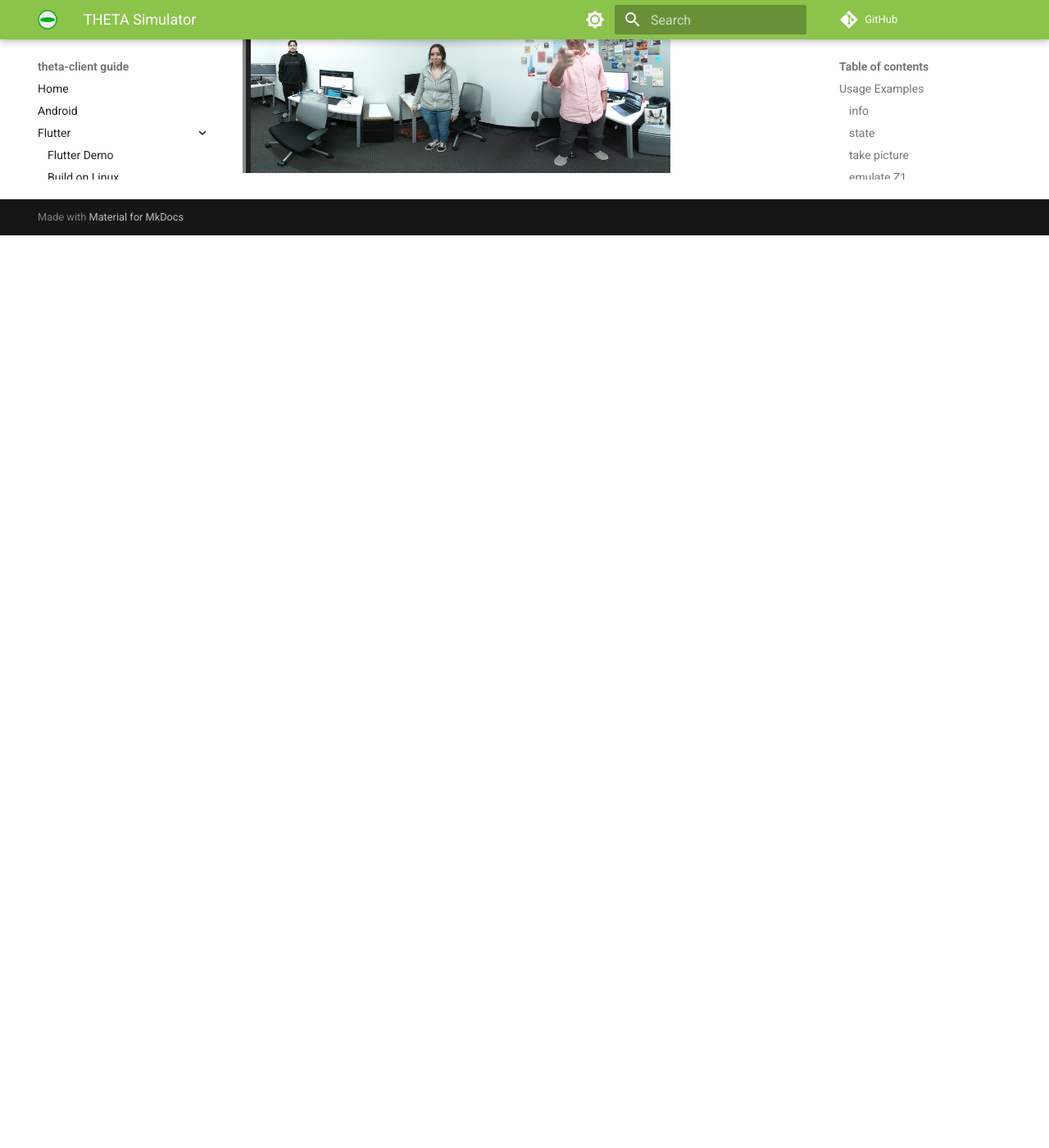
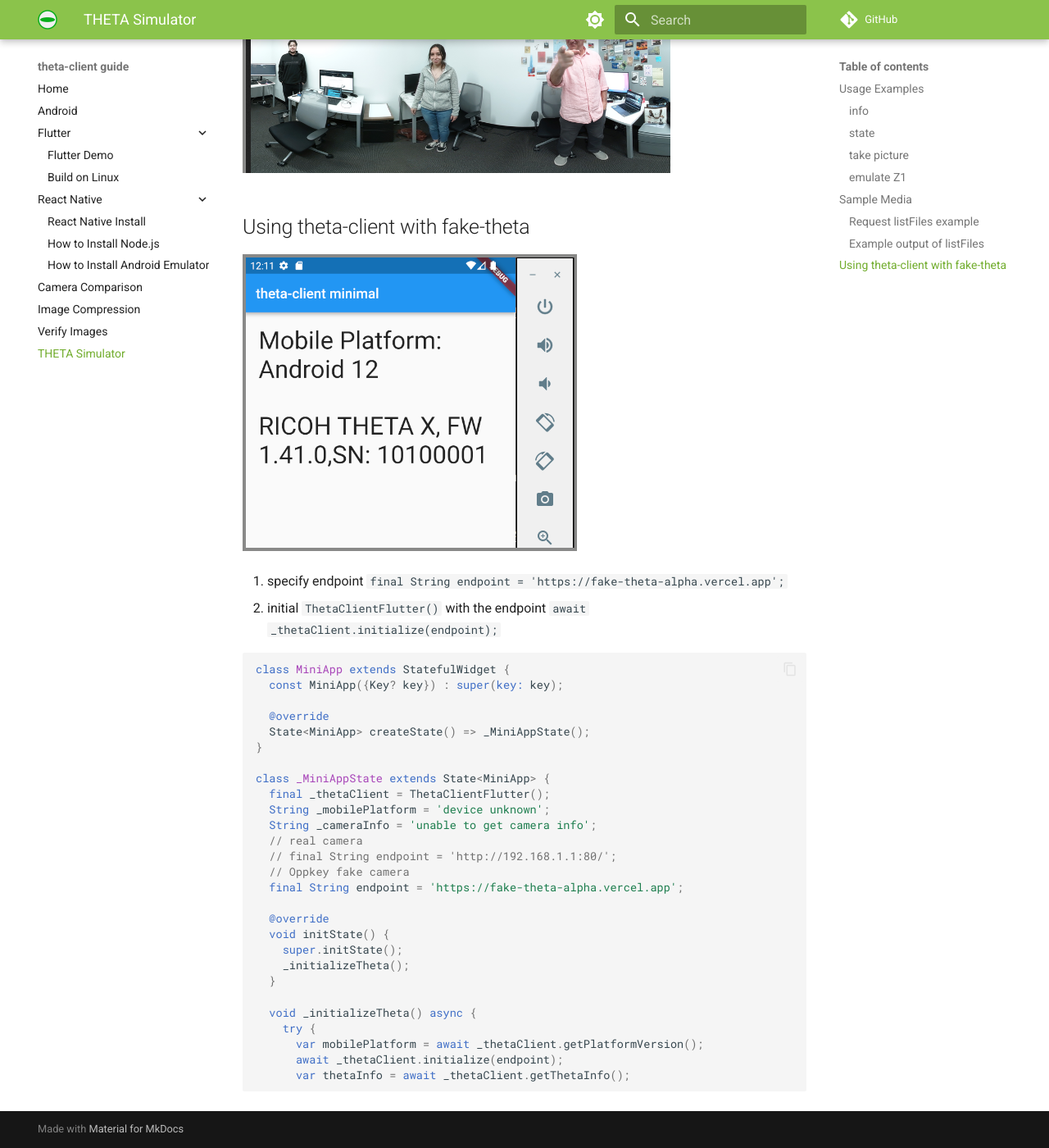
Before and after one commit to theta360developers/theta-client-guide, an MkDocs documentation site: the page built from docs/fake-theta/overview.md, in a window 1280 px wide and 1400 px high, scrolled down 3161 px. Shown: the whole window at 82% size. Built offline with MkDocs 1.6.1 and Material for MkDocs 9.7.7, drawn with Linux system fonts in a browser that asks for light colours; before the commit the page ends 3448 px from its top, so only the background shows below that.

Commit message:
fix: correct image path added basic theta-client app working with fake-theta

````diff
--- a/docs/fake-theta/overview.md
+++ b/docs/fake-theta/overview.md
@@ -102,8 +102,46 @@ The API endpoint for the Oppkey API simulation server is: [https://fake-theta-al
 If you use an API tester such as Insomnia or Postman, you can easily
 click on the URL to see the files.
 
-![fake-theta list files](../../images/fake_server/fake-server-list-files.png)
+![fake-theta list files](../images/fake_theta/fake-server-list-files.png)
 
 The images are approximately 11MB.  There are no thumbnails.
 
-![show image](../../images/fake_server/show_image.png)
+![show image](../images/fake_theta/show_image.png)
+
+
+## Using theta-client with fake-theta
+
+![minimal theta-client](../images/fake_theta/minimal-theta-client.png)
+
+1. specify endpoint   `final String endpoint = 'https://fake-theta-alpha.vercel.app';`
+2. initial `ThetaClientFlutter()` with the endpoint `await _thetaClient.initialize(endpoint);`
+
+```dart
+class MiniApp extends StatefulWidget {
+  const MiniApp({Key? key}) : super(key: key);
+
+  @override
+  State<MiniApp> createState() => _MiniAppState();
+}
+
+class _MiniAppState extends State<MiniApp> {
+  final _thetaClient = ThetaClientFlutter();
+  String _mobilePlatform = 'device unknown';
+  String _cameraInfo = 'unable to get camera info';
+  // real camera
+  // final String endpoint = 'http://192.168.1.1:80/';
+  // Oppkey fake camera
+  final String endpoint = 'https://fake-theta-alpha.vercel.app';
+
+  @override
+  void initState() {
+    super.initState();
+    _initializeTheta();
+  }
+
+  void _initializeTheta() async {
+    try {
+      var mobilePlatform = await _thetaClient.getPlatformVersion();
+      await _thetaClient.initialize(endpoint);
+      var thetaInfo = await _thetaClient.getThetaInfo();
+```
````
Also changed, not shown: docs/images/fake_theta/fake-server-list-files.png (renamed from docs/images/fake_server/fake-server-list-files.png), docs/images/fake_theta/minimal-theta-client.png (added), docs/images/fake_theta/show_image.png (renamed from docs/images/fake_server/show_image.png).
